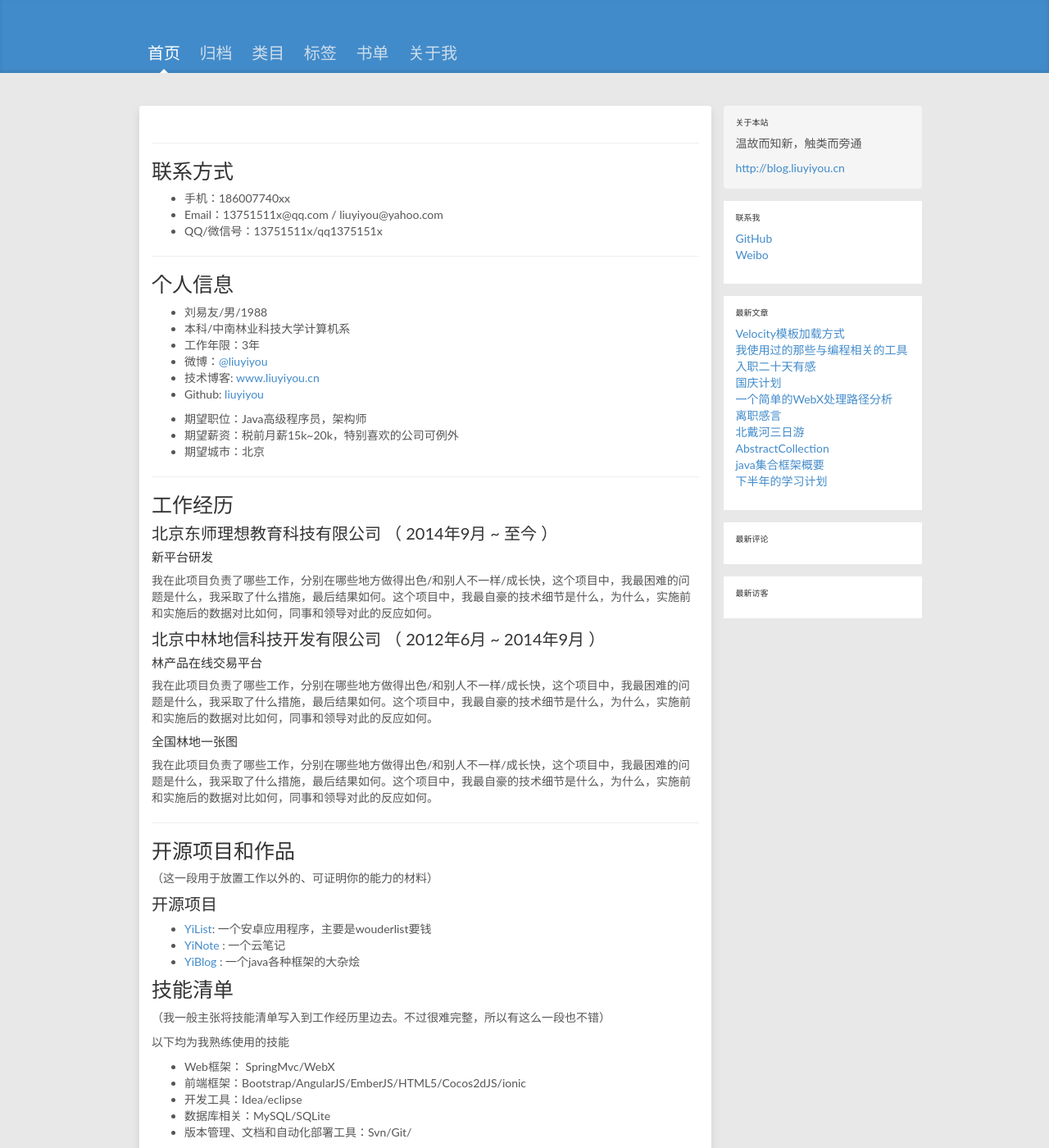
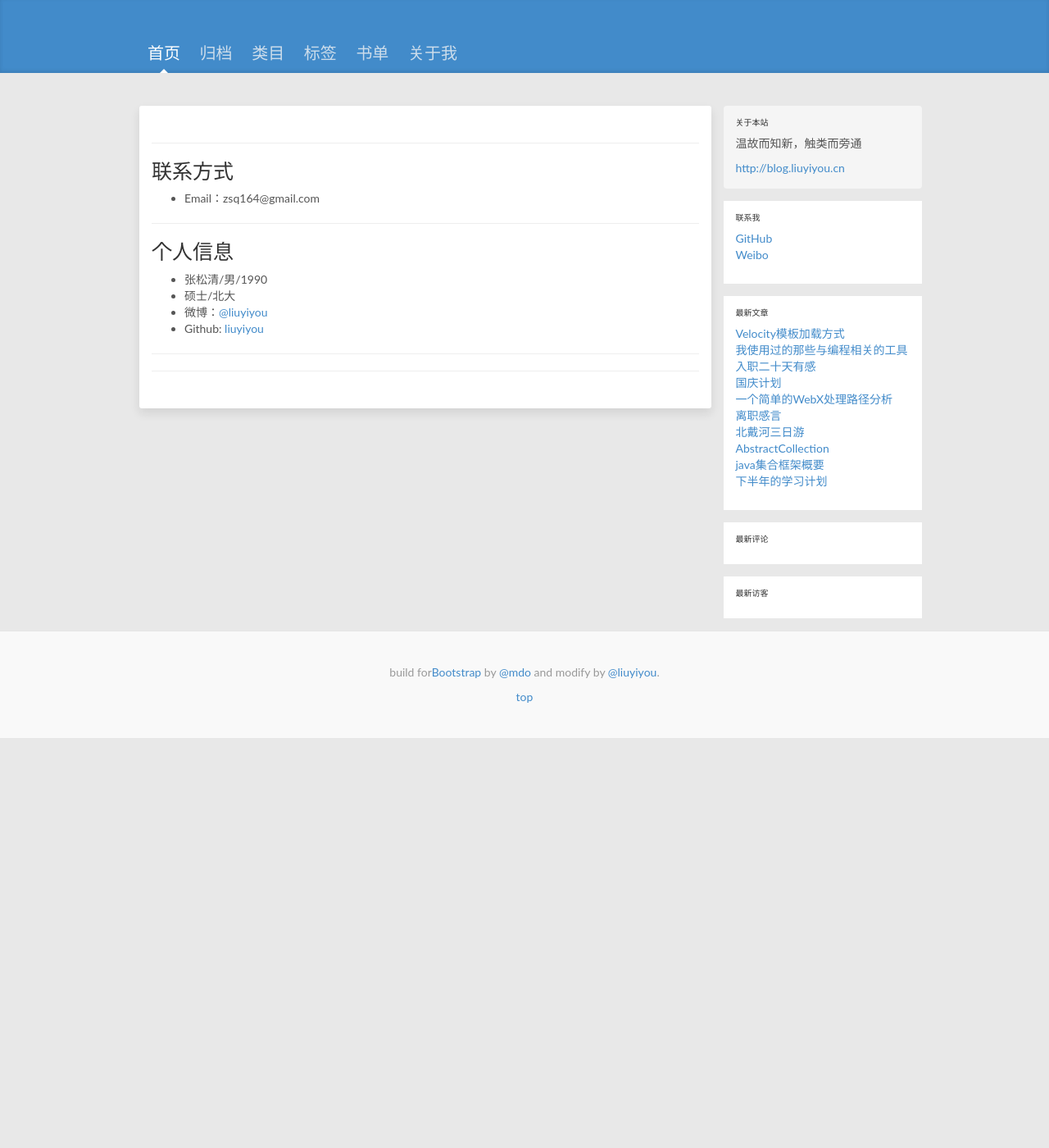
Before and after one commit to songqing/songqing.github.io, a Jekyll site: the page built from about.md, in a window 1280 px wide and 1400 px high. Shown: the whole window at 82% size. Built offline with Jekyll 4.4.1, drawn with Linux system fonts in a browser that asks for light colours; comment, search, counter and statistics services are not loaded; some of the changed text lies outside the part shown.

Commit message:
Update about.md

```diff
--- a/about.md
+++ b/about.md
@@ -1,7 +1,7 @@
 ---
 layout: page-single
 title: "About"
-description: "liuyiyou的个人简历"
+description: "songqing的个人简历"
 ---
 
 
@@ -10,79 +10,19 @@ description: "liuyiyou的个人简历"
 
 # 联系方式
 
-- 手机：186007740xx
-- Email：13751511x@qq.com / liuyiyou@yahoo.com
-- QQ/微信号：13751511x/qq1375151x
+- Email：zsq164@gmail.com
 
 ---
 
 # 个人信息
 
- - 刘易友/男/1988
- - 本科/中南林业科技大学计算机系
- - 工作年限：3年
- - 微博：[@liuyiyou](http://weibo.com/virgots)
- - 技术博客: [www.liuyiyou.cn](http://liuyiyou.cn)
- - Github: [liuyiyou](http://github.com/liuyiyou)
-
- - 期望职位：Java高级程序员，架构师
- - 期望薪资：税前月薪15k~20k，特别喜欢的公司可例外
- - 期望城市：北京
+ - 张松清/男/1990
+ - 硕士/北大
+ - 微博：[@liuyiyou](http://weibo.com/zsq164)
+ - Github: [liuyiyou](http://github.com/songqing)
 
 ---
 
-# 工作经历
-
-## 北京东师理想教育科技有限公司 （ 2014年9月 ~ 至今 ）
-
-### 新平台研发
-我在此项目负责了哪些工作，分别在哪些地方做得出色/和别人不一样/成长快，这个项目中，我最困难的问题是什么，我采取了什么措施，最后结果如何。这个项目中，我最自豪的技术细节是什么，为什么，实施前和实施后的数据对比如何，同事和领导对此的反应如何。
-
-
-## 北京中林地信科技开发有限公司 （ 2012年6月 ~ 2014年9月 ）
-
-### 林产品在线交易平台
-我在此项目负责了哪些工作，分别在哪些地方做得出色/和别人不一样/成长快，这个项目中，我最困难的问题是什么，我采取了什么措施，最后结果如何。这个项目中，我最自豪的技术细节是什么，为什么，实施前和实施后的数据对比如何，同事和领导对此的反应如何。
-
-
-### 全国林地一张图
-我在此项目负责了哪些工作，分别在哪些地方做得出色/和别人不一样/成长快，这个项目中，我最困难的问题是什么，我采取了什么措施，最后结果如何。这个项目中，我最自豪的技术细节是什么，为什么，实施前和实施后的数据对比如何，同事和领导对此的反应如何。
-
-
 ---
 
-# 开源项目和作品
-（这一段用于放置工作以外的、可证明你的能力的材料）
-
-## 开源项目
-
- - [YiList](http://github.com/liuyiyoux/yilist): 一个安卓应用程序，主要是wouderlist要钱
- - [YiNote](http://github.com/liuyiyoux/yinote) : 一个云笔记
- - [YiBlog](http://github.com/yournamex/projectname) : 一个java各种框架的大杂烩
-
-
-# 技能清单
-（我一般主张将技能清单写入到工作经历里边去。不过很难完整，所以有这么一段也不错）
-
-以下均为我熟练使用的技能
-
-- Web框架： SpringMvc/WebX
-- 前端框架：Bootstrap/AngularJS/EmberJS/HTML5/Cocos2dJS/ionic
-- 开发工具：Idea/eclipse
-- 数据库相关：MySQL/SQLite
-- 版本管理、文档和自动化部署工具：Svn/Git/
-
-
----
-
-# 致谢
-感谢您花时间阅读我的简历，期待能有机会和您共事。
-
-
-#### 二维码:
-
-![Alt text]({{ BASE_PATH }}/images/qq.jpg "liuyiyou的二维码")
-
-
-
 {% include comments.html %}
```
